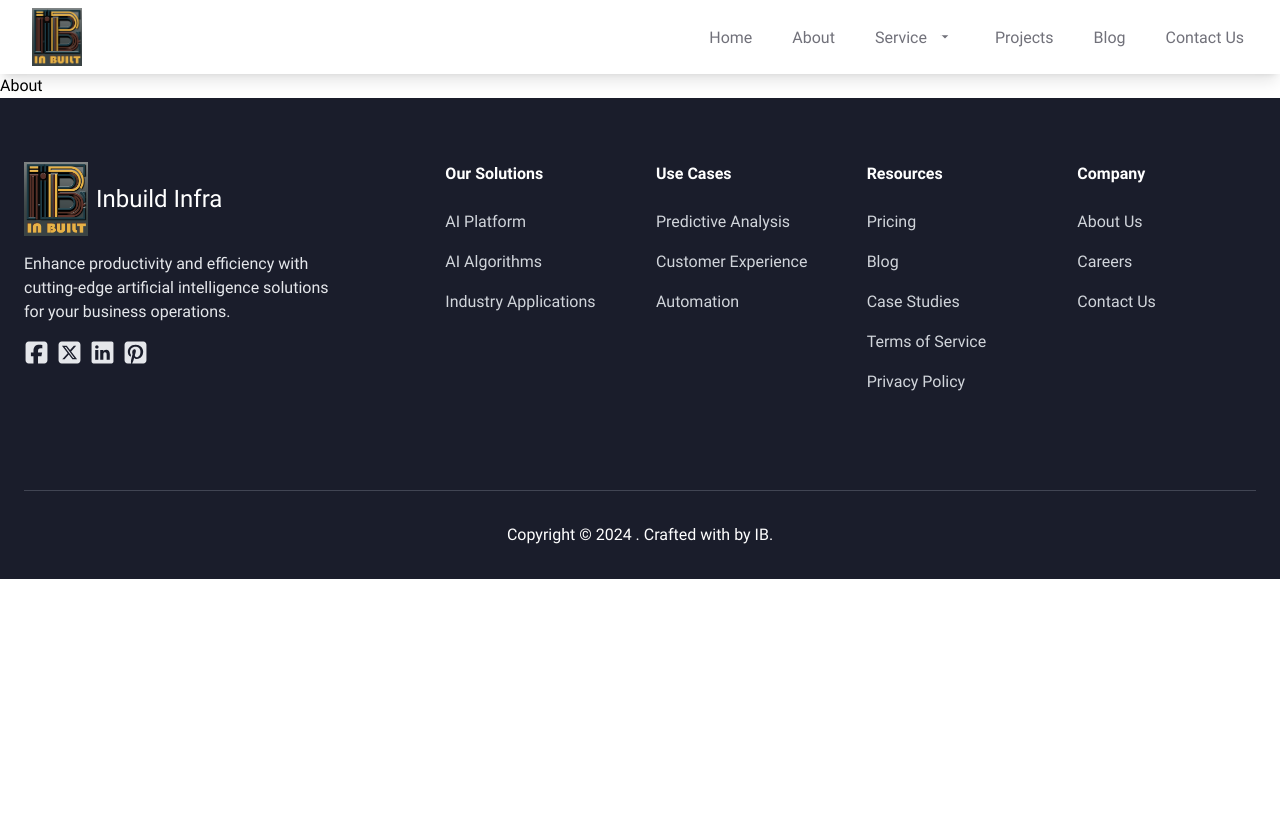
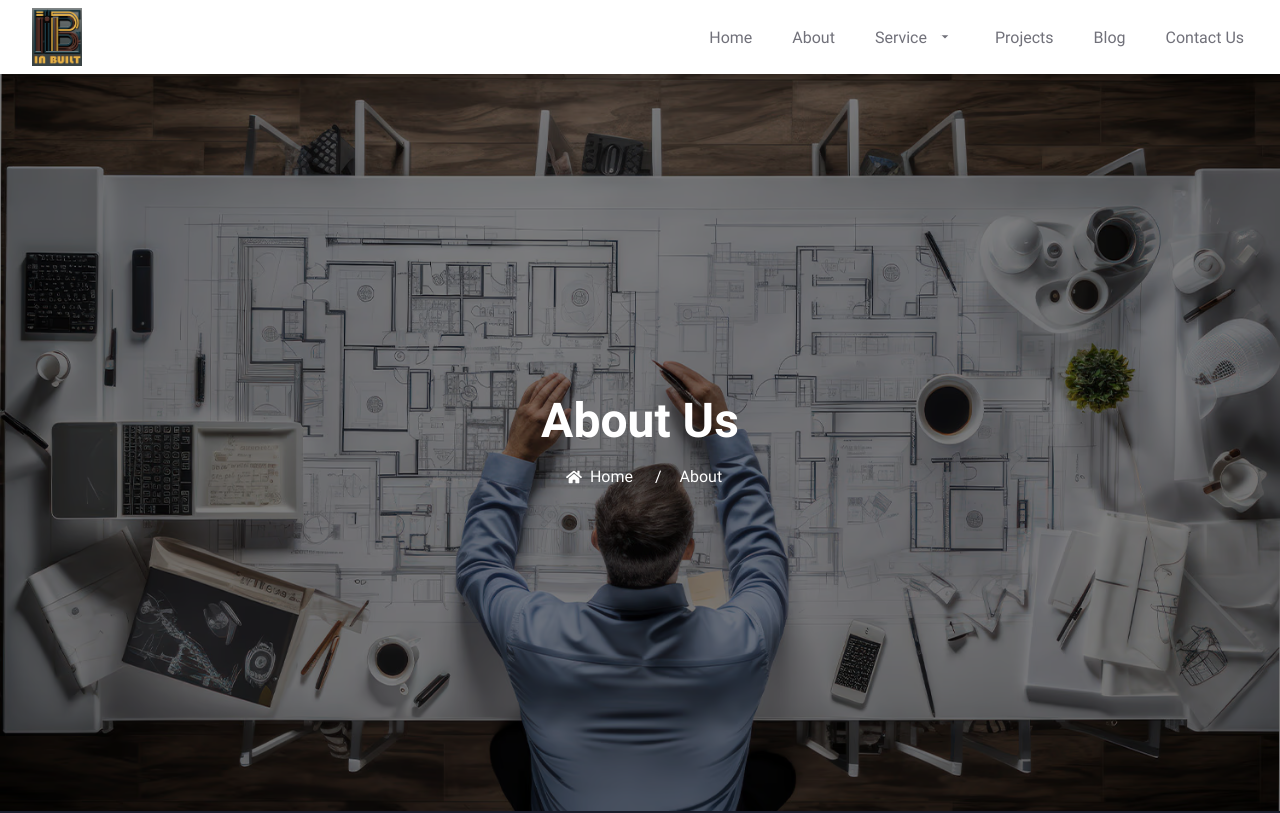
Before and after one commit to G-Prasath/Inbuild-infra, a React (Vite) app: page /about in a window 1280 px wide. Shown: the top 813 px of the page. Built offline with nearby package versions, Linux system fonts and the light colour scheme.

Commit message:
about page start

```diff
--- a/src/App.jsx
+++ b/src/App.jsx
@@ -17,12 +17,13 @@ import NotFound from './pages/NotFound';
 
 
 const App = () => {
+
   return (
     <HelmetProvider>
       <Router basename="/">
         {/* <ScrollToTop /> */}
         <Navbar />
-        <React.Suspense fallback={<div>Loading ...</div>}>
+        <React.Suspense fallback={<div/>}>
           <Routes>
             <Route path="/" element={<Home />} />
             <Route path="/about" element={<About />} />
--- /dev/null
+++ b/src/components/About/Banner.jsx
@@ -0,0 +1,39 @@
+import React from "react";
+import Breadcrum from "../common/Breadcrum";
+import { useLocation } from "react-router-dom";
+
+const Banner = ({ bannerImg, bannerCnt }) => {
+  const location = useLocation();
+
+  // Remove leading slash from pathname
+  const cleanPathname = location.pathname.startsWith("/")
+    ? location.pathname.substring(1)
+    : location.pathname;
+
+  const toTitleCase = (str) => {
+    return str
+      .split("/")
+      .map((word) => {
+        return word.charAt(0).toUpperCase() + word.slice(1).toLowerCase();
+      })
+      .join(" ");
+  };
+
+
+  return (
+    <div className="relative h-full max-md:aspect-video w-full">
+      <img
+        src={bannerImg}
+        alt="Background Image"
+        className="object-cover object-center w-full h-full"
+      />
+      <div className="absolute inset-0 bg-black bg-opacity-50"></div>
+      <div className="absolute inset-0 flex flex-col items-center justify-center gap-y-5 max-sm:gap-y-3">
+        <p className="text-5xl text-white font-bold">{bannerCnt}</p>
+        <Breadcrum location={toTitleCase(cleanPathname)} />
+      </div>
+    </div>
+  );
+};
+
+export default Banner;
--- /dev/null
+++ b/src/components/common/Breadcrum.jsx
@@ -0,0 +1,43 @@
+import React from "react";
+import { Link } from "react-router-dom";
+import { FaHome } from "react-icons/fa";
+
+const Breadcrum = ({location}) => {
+
+  return (
+    <nav className="flex" aria-label="Breadcrumb">
+      <ol className="inline-flex items-center space-x-1 md:space-x-3">
+        <li className="inline-flex items-center">
+          <Link
+            to="/"
+            className="ml-1 inline-flex text-md font-medium text-white hover:underline md:ml-2 items-center"
+          >
+            <FaHome className="mr-2"/>
+            Home
+          </Link>
+        </li>
+        {/* <li>
+          <div className="flex items-center">
+            <span className="mx-2.5 text-white text-md">/</span>
+            <Link
+              to="/"
+              className="ml-1 text-md font-medium text-white hover:underline md:ml-2"
+            >
+              Database
+            </Link>
+          </div>
+        </li> */}
+        <li aria-current="page">
+          <div className="flex items-center">
+            <span className="mx-2.5 text-white text-md">/</span>
+            <span className="ml-1 text-md font-medium text-white md:ml-2">
+             {location}
+            </span>
+          </div>
+        </li>
+      </ol>
+    </nav>
+  );
+};
+
+export default Breadcrum;
--- a/src/index.css
+++ b/src/index.css
@@ -24,6 +24,9 @@ ul {
 .whychoose_shadow{
 box-shadow: rgba(100, 100, 111, 0.2) 0px 7px 29px 0px;
 }
+.banner-clip{
+    clip-path: polygon(0 0, 100% 0, 79% 100%, 0% 100%);
+}
 
 
 
--- a/src/pages/About.jsx
+++ b/src/pages/About.jsx
@@ -1,9 +1,11 @@
 import React from "react";
+import Banner from "../components/About/Banner";
 
 const About = () => {
+
   return (
    <div>
-    About
+    <Banner bannerImg="/Banners/homeBanner_3.avif" bannerCnt="About Us" />
    </div>
   );
 };
```
